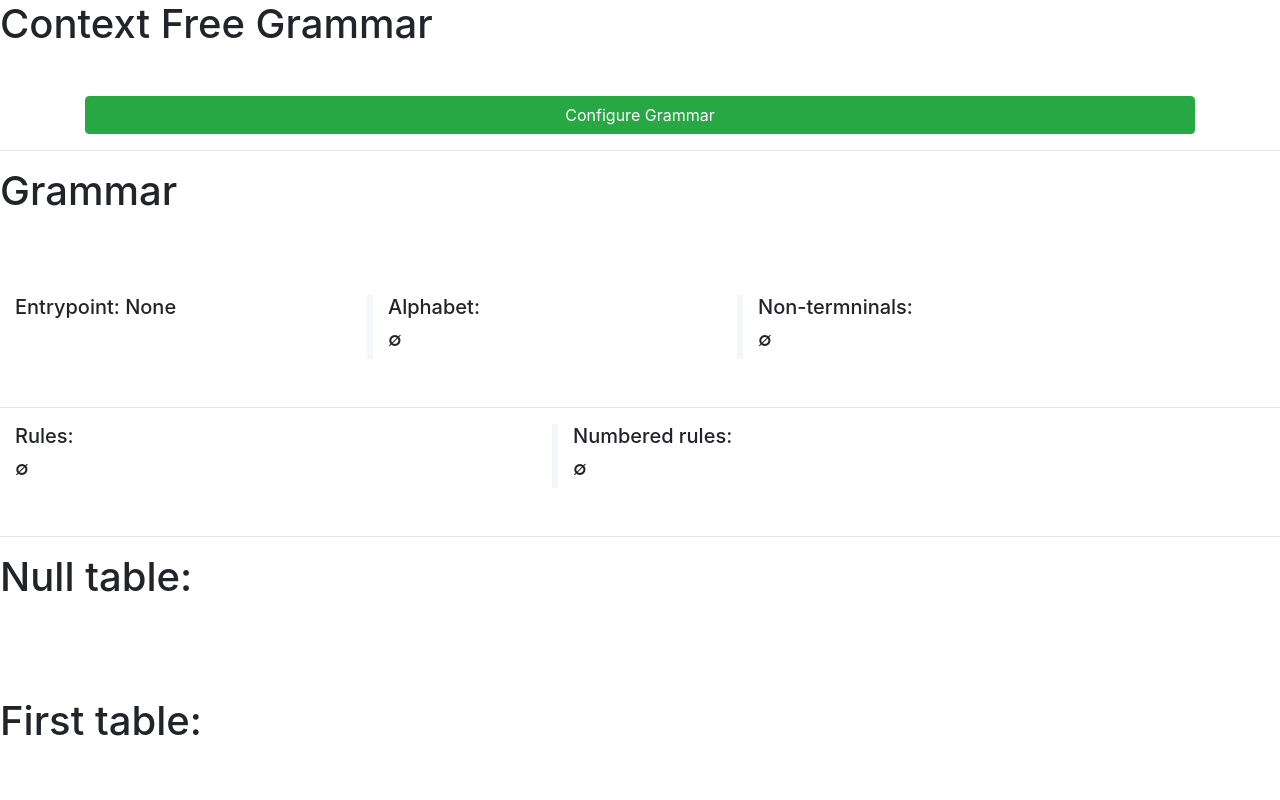
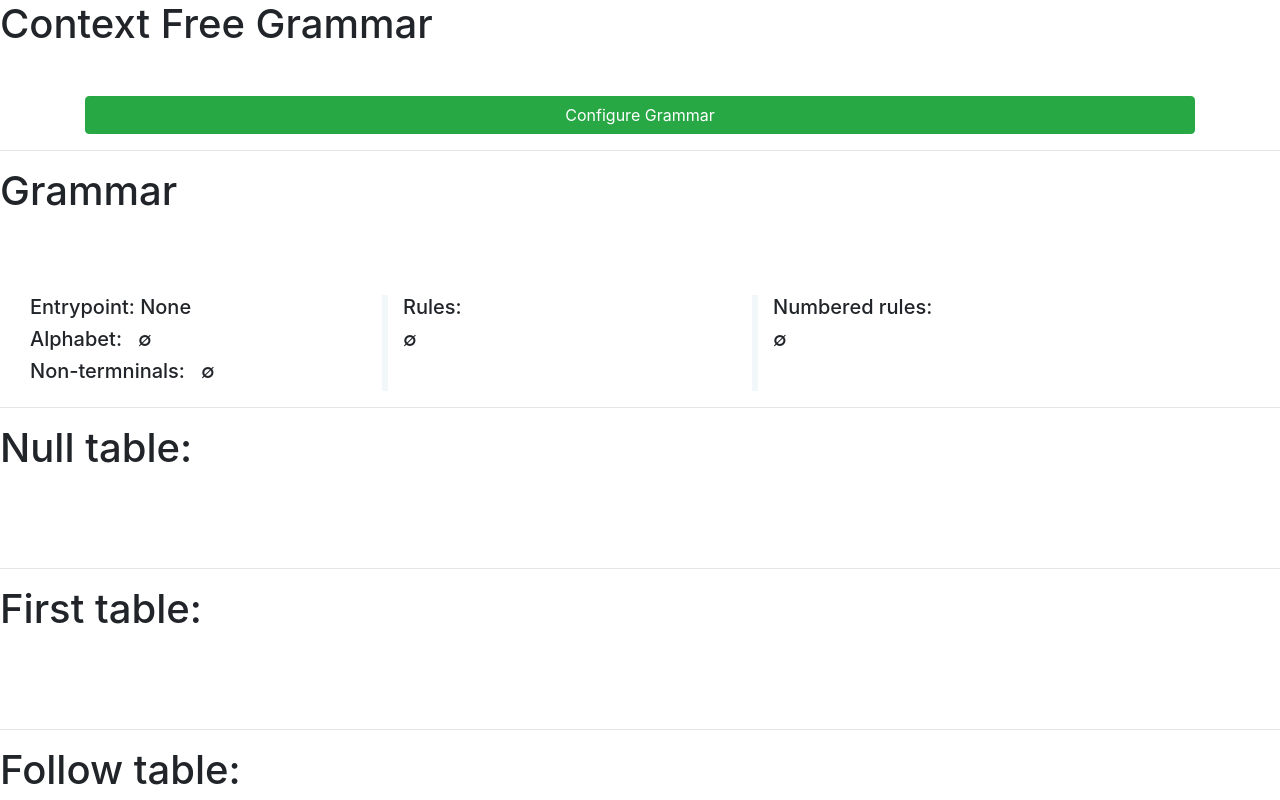
Before and after one commit to rht48/context-free-grammar, an Angular app: page /home in a window 1280 px wide. Shown: the top 800 px of the page. Built offline with nearby package versions, Linux system fonts and the light colour scheme.

Commit message:
Change Grammar UI

```diff
--- a/src/app/pages/home/calc-grammar/calc-grammar.component.html
+++ b/src/app/pages/home/calc-grammar/calc-grammar.component.html
@@ -1,5 +1,28 @@
 <h1 style="margin-bottom: 2em;">Grammar</h1>
-<div class="container mb-5 row vertical-divider">
+<div class="container-fluid">
+    <div class="container row vertical-divider">
+        <div class="col-4">
+            <h5>Entrypoint: {{ showGrammarService.getEntryPoint(calculationsService.getGrammar()) }}</h5>
+            <div>
+                <h5 class="d-inline-block">Alphabet: &nbsp;&nbsp; </h5>
+                <h5 class="d-inline-block" [innerHTML]="showGrammarService.getAlphabet(calculationsService.getGrammar())"></h5>
+            </div>
+            <div>
+                <h5 class="d-inline-block">Non-termninals: &nbsp;&nbsp;</h5>
+                <h5 class="d-inline-block" [innerHTML]="showGrammarService.getNonTerminals(calculationsService.getGrammar())"></h5>
+            </div>
+        </div>
+        <div class="col-4">
+            <h5>Rules: </h5>
+            <h5 [innerHTML]="showGrammarService.getRules(calculationsService.getGrammar())"></h5>
+        </div>
+        <div class="col-4">
+            <h5>Numbered rules: </h5>
+            <h5 [innerHTML]="showGrammarService.getNumberedRules(calculationsService.getGrammar())"></h5>
+        </div>
+    </div>
+</div>
+<!-- <div class="container mb-5 row vertical-divider">
     <div class="col-4">
         <h5>Entrypoint: {{ showGrammarService.getEntryPoint(calculationsService.getGrammar()) }}</h5>
     </div>
@@ -13,7 +36,8 @@
     </div>
 </div>
 <hr/>
-<div class="container mb-5 row vertical-divider">
+<div class="container mb-5 vertical-divider">
+    <div class="container mb-5 vertical-divider row">
         <div class="col-6">
             <h5>Rules: </h5>
             <h5 [innerHTML]="showGrammarService.getRules(calculationsService.getGrammar())"></h5>
@@ -23,24 +47,35 @@
             <h5 [innerHTML]="showGrammarService.getNumberedRules(calculationsService.getGrammar())"></h5>
         </div>
     </div>
+</div> -->
+
 <hr/>
+
 <h1 style="margin-bottom: 2em;">Null table:</h1>
 <div class="container">
     <app-table [table]="calculationsService.getNullTable()"></app-table>
 </div>
+
+<hr/>
 
 <h1 style="margin-bottom: 2em;">First table:</h1>
 <div class="container">
     <app-table [table]="calculationsService.getFirstTable()" [strategy]="getArrayStrategy()"></app-table>
 </div>
 
+<hr/>
+
 <h1 style="margin-bottom: 2em;">Follow table:</h1>
 <div class="container">
     <app-table [table]="calculationsService.getFollowTable()" [strategy]="getArrayStrategy()"></app-table>
 </div>
 
+<hr/>
+
 <h1 style="margin-bottom: 2em;">LL table:</h1>
+<div class="container">
     <div class="container row">
         <h5 class="col-3" [innerHTML]="showGrammarService.getNumberedRules(calculationsService.getGrammar())"></h5>
         <app-table class="col-9" [table]="calculationsService.getLLTable()" [strategy]="getNumberStrategy()" type="double"></app-table>
     </div>
+</div>
--- a/src/app/pages/home/services/show-grammar.service.ts
+++ b/src/app/pages/home/services/show-grammar.service.ts
@@ -46,8 +46,9 @@ export class ShowGrammarService {
         rules[nonterminal].push(rule.getProduction());
       }
 
-
+      str += '<ul>';
       for(const nonterminal of Object.keys(rules)) {
+        str += '<li>';
         str += nonterminal + " &xrarr; ";
         for(let i = 0; i < rules[nonterminal].length; i++) {
           const rule = rules[nonterminal][i];
@@ -61,8 +62,9 @@ export class ShowGrammarService {
             str += ' | ';
           }
         }
-        str += '<br/>';
+        str += '</li>';
       }
+      str += '</ul>';
       return str;
     }else {
       return '&empty;';
```
Lines whose indentation alone changed are shown as unchanged.
